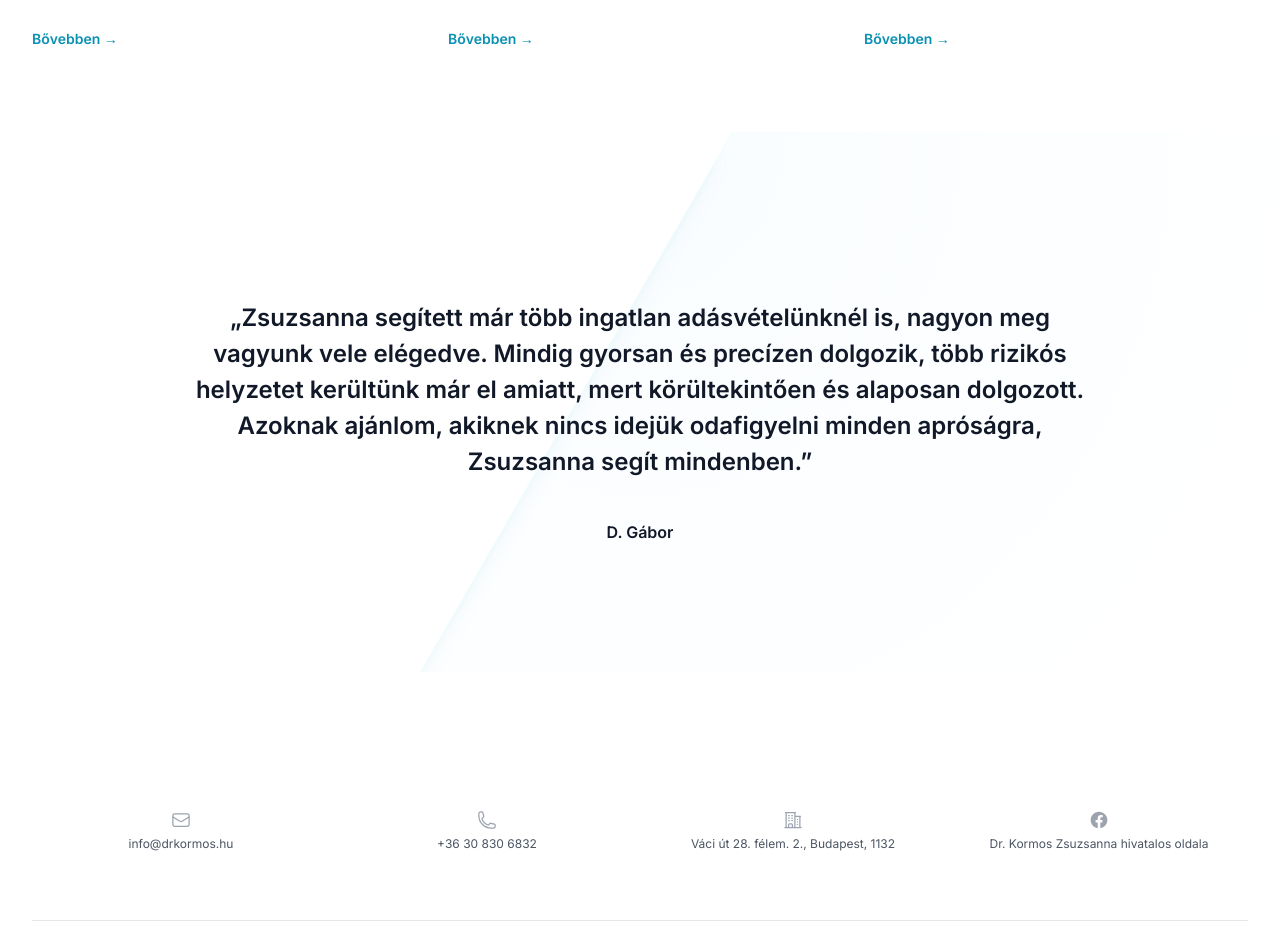
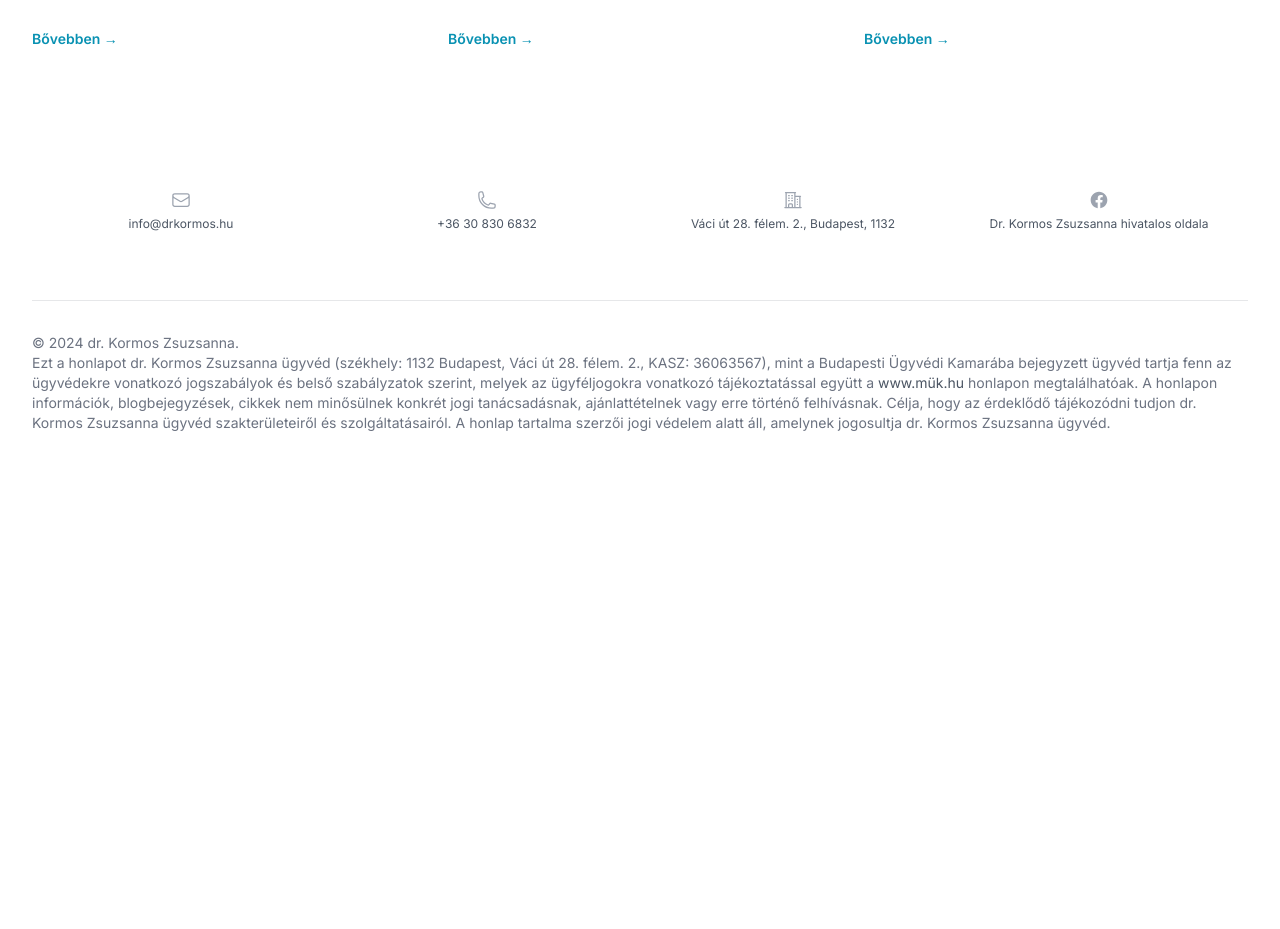
Before and after one commit to gabordobrei/drkormos.hu, a Next.js app: page / in a window 1280 px wide. Shown: the part 1380-2309 px from the top of the page. After the commit the page ends 1909 px from the top, so only its background shows below. Built offline with nearby package versions, Linux system fonts and the light colour scheme.

Commit message:
Remove testimonies from landing page

```diff
--- a/src/app/page.tsx
+++ b/src/app/page.tsx
@@ -3,7 +3,6 @@ import Footer from '@/app/(components)/Footer';
 import { HomeModernIcon, UserGroupIcon, UsersIcon } from '@heroicons/react/20/solid';
 import Link from 'next/link';
 import Image from 'next/image';
-import { testimonials } from '@/Content';
 
 export default function Landing() {
   return (
@@ -13,8 +12,6 @@ export default function Landing() {
       <main className="bg-white">
         <Hero />
         <Szakteruletek />
-
-        <Testimonies />
 
         <Footer />
       </main>
@@ -126,27 +123,3 @@ function Szakteruletek() {
     </section>
   );
 }
-
-function Testimonies() {
-  const arr = testimonials.filter(it => it.body.length < 3);
-  const testimony = arr[Math.floor(Math.random() * arr.length)];
-
-  return (
-    <section className="relative isolate mt-20 overflow-hidden bg-white px-6 py-24 sm:py-32 lg:px-8">
-      <div className="absolute inset-0 -z-10 bg-[radial-gradient(45rem_50rem_at_top,theme(colors.sky.100),white)] opacity-20" />
-      <div className="absolute inset-y-0 right-1/2 -z-10 mr-16 w-[200%] origin-bottom-left skew-x-[-30deg] bg-white shadow-xl shadow-cyan-600/10 ring-1 ring-cyan-50 sm:mr-28 lg:mr-0 xl:mr-16 xl:origin-center" />
-      <div className="mx-auto max-w-2xl lg:max-w-4xl">
-        <figure className="mt-10">
-          <blockquote className="text-center text-xl font-semibold leading-8 text-gray-900 sm:text-2xl sm:leading-9">
-            {testimony.body}
-          </blockquote>
-          <figcaption className="mt-10">
-            <div className="mt-4 flex items-center justify-center space-x-3 text-base">
-              <div className="font-semibold text-gray-900">{testimony.author}</div>
-            </div>
-          </figcaption>
-        </figure>
-      </div>
-    </section>
-  );
-}
```
